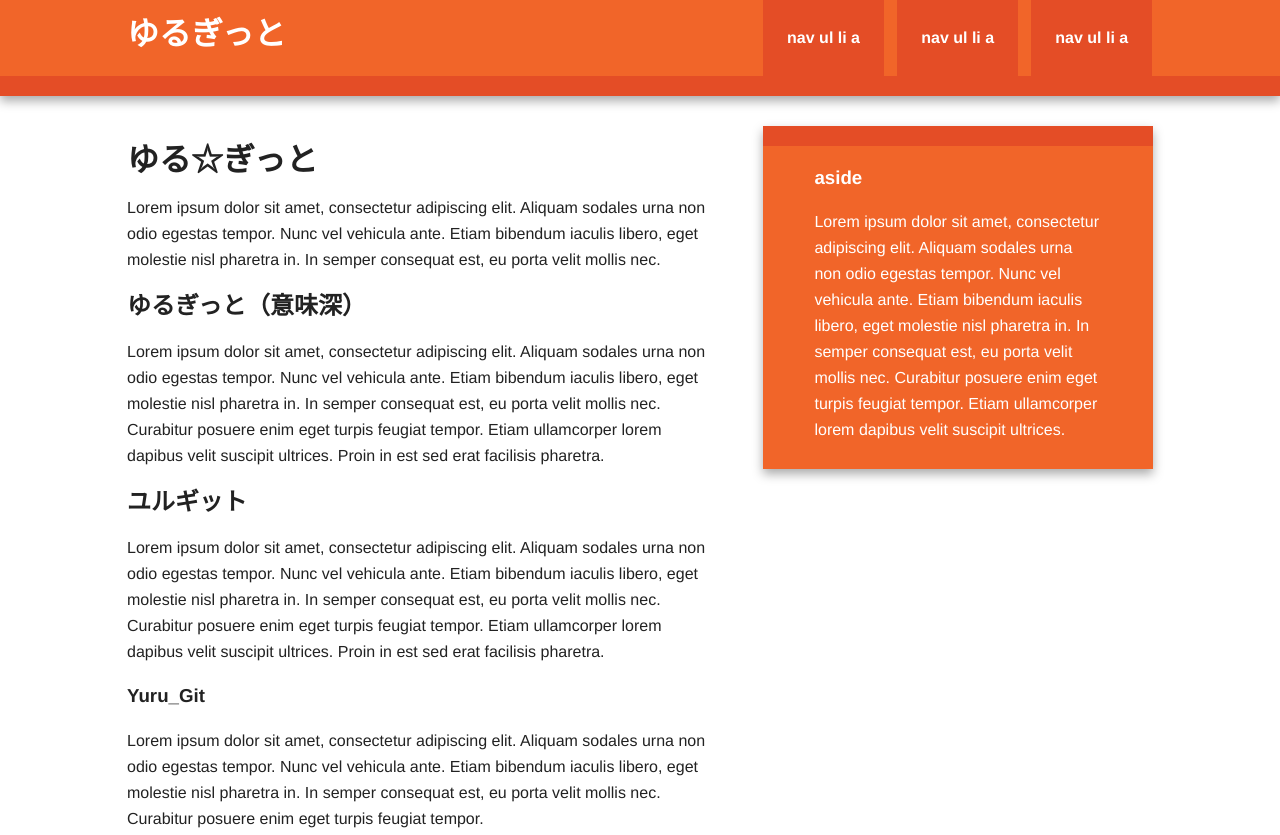
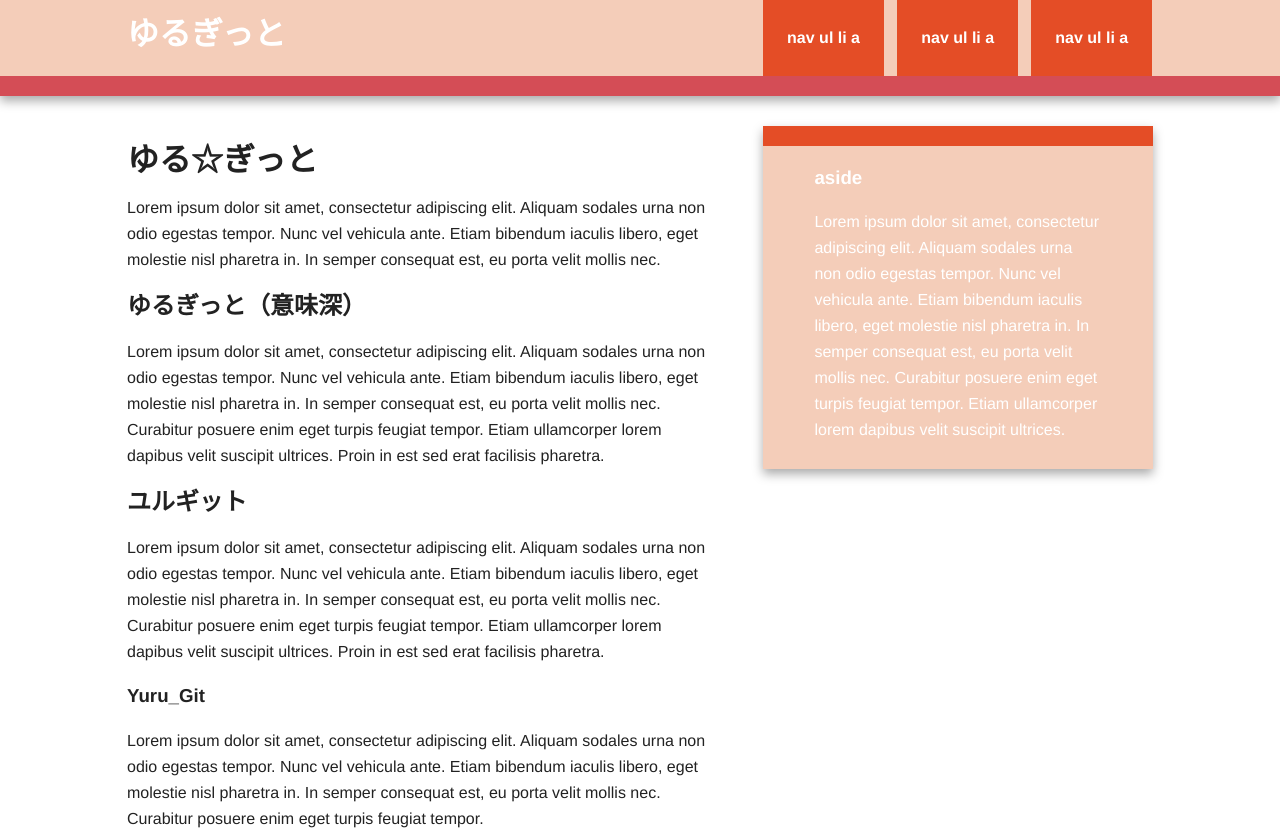
Before and after one commit to babakou/YuruGit, a plain HTML site: page index.html in a window 1280 px wide. Shown: the top 835 px of the page. Drawn offline with nearby package versions, Linux system fonts and the light colour scheme.

Commit message:
何か色を変えました

```diff
--- a/css/main.css
+++ b/css/main.css
@@ -74,7 +74,7 @@ body {
    =================== */
 
 .header-container {
-    border-bottom: 20px solid #e44d26;
+    border-bottom: 20px solid #d44d56;
 }
 
 .footer-container,
@@ -85,7 +85,7 @@ body {
 .header-container,
 .footer-container,
 .main aside {
-    background: #f16529;
+    background: #f4cdb9;
 }
 
 .title {
```
